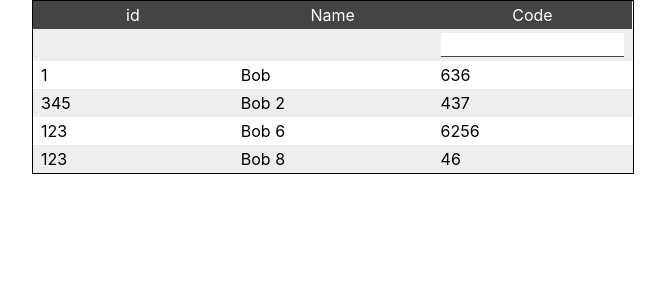
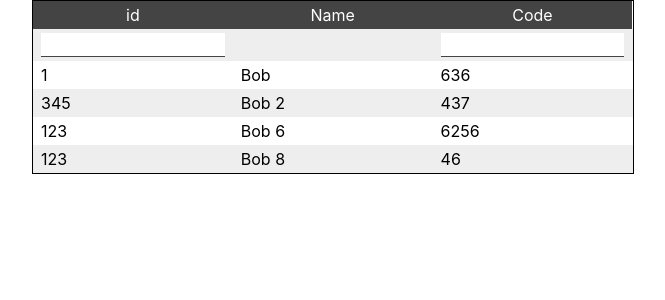
Before and after one commit to tomkallen/table-x, a React (Create React App) app: page / in a window 1280 px wide. Shown: the top 300 px of the page, without its empty margins (307-972 px from the left). Built offline with nearby package versions, Linux system fonts and the light colour scheme; the HTML template or start-up script is replaced by a standard one.

Commit message:
add basic filtering

```diff
--- a/src/components/Tablex.js
+++ b/src/components/Tablex.js
@@ -1,10 +1,10 @@
 import React from 'react'
 import PropTypes from 'prop-types'
-import { TablexRows, TablexHeader,TablexFilter } from './index'
+import { TablexRows, TablexHeader, TablexFilter } from './index'
 
 export class Tablex extends React.Component {
 
-  state = { sortBy: null, reverseSort: true }
+  state = { sortBy: null, reverseSort: true, filters: {} }
 
   handleSort = (cell) => {
     this.setState((state) => ({ sortBy: cell.name, reverseSort: !state.reverseSort }))
@@ -19,7 +19,16 @@ export class Tablex extends React.Component {
 
   createFilters = () => {
     if (!this.props.filterable) return null
-    return <TablexFilter columns={this.props.columns}/>
+    return <TablexFilter
+      updateFilterValue={this.updateFilterValue}
+      filters={this.state.filters}
+      columns={this.props.columns}
+    />
+  }
+
+  updateFilterValue = (cellName, value) => {
+    const filter = { [cellName]: value }
+    this.setState({ filters: { ...this.state.filters, ...filter } })
   }
 
   createRows = () =>
@@ -27,6 +36,7 @@ export class Tablex extends React.Component {
       onCellClick={this.props.onCellClick}
       columns={this.props.columns}
       rows={this.props.rows}
+      filters={this.state.filters}
       sortBy={this.state.sortBy}
       reverseSort={this.state.reverseSort}
     />
--- a/src/components/TablexFilter.js
+++ b/src/components/TablexFilter.js
@@ -1,12 +1,18 @@
 import React, { Component } from 'react'
+import PropTypes from 'prop-types'
 
 export class TablexFilter extends Component {
+
+  onFilterChange = (event, cellName) => {
+    const value = event.target.value
+    this.props.updateFilterValue(cellName, value)
+  }
 
   renderInput = (cell) => {
     if (!cell.filter) return null
     return <input
       className={'tablex-input'}
-      onChange={() => {}}
+      onChange={(event) => this.onFilterChange(event, cell.name)}
       type="text"
     />
   }
@@ -26,3 +32,8 @@ export class TablexFilter extends Component {
     return <div className={'tablex-row'}>{this.renderFilterCells()}</div>
   }
 }
+
+TablexFilter.propTypes = {
+  filters: PropTypes.object.isRequired,
+  updateFilterValue: PropTypes.func.isRequired
+}
--- a/src/components/TablexRows.js
+++ b/src/components/TablexRows.js
@@ -7,6 +7,19 @@ export class TablexRows extends React.Component {
   renderRows = () => {
     let sortMethod = null
     let rowData = this.props.rows.slice(0)
+    if (Object.values(this.props.filters).filter(Boolean).length) {
+      rowData = rowData.filter((row) => {
+        let visible = true
+        Object.keys(this.props.filters).forEach((filter) => {
+          let cell = this.props.columns.find((cell) => cell.name === filter)
+          if (!String(getCellData(row, cell)).includes(String(this.props.filters[cell.name]))) {
+            visible = false
+          }
+        })
+        return visible
+      })
+    }
+
     if (this.props.sortBy) {
       sortMethod = this.props.columns.find(cell => cell.name === (this.props.sortBy)).sort
     }
@@ -52,5 +65,6 @@ TablexRows.propTypes = {
   columns: PropTypes.array.isRequired,
   onCellClick: PropTypes.func.isRequired,
   sortBy: PropTypes.string,
-  reverseSort: PropTypes.bool
+  reverseSort: PropTypes.bool,
+  filters: PropTypes.object
 }
--- a/src/data.js
+++ b/src/data.js
@@ -6,7 +6,7 @@ export const data = [
 ]
 
 export const structure = [
-  { name: 'id', accessor: d => d.id, width: 33.3, sort: (a, b) => a.id - b.id },
+  { name: 'id', accessor: d => d.id, width: 33.3, sort: (a, b) => a.id - b.id, filter: true },
   { name: 'Name', accessor: 'name', width: 33.3 },
   { name: 'Code', accessor: d => d.code, width: 33.3, filter: true },
 ]
```
